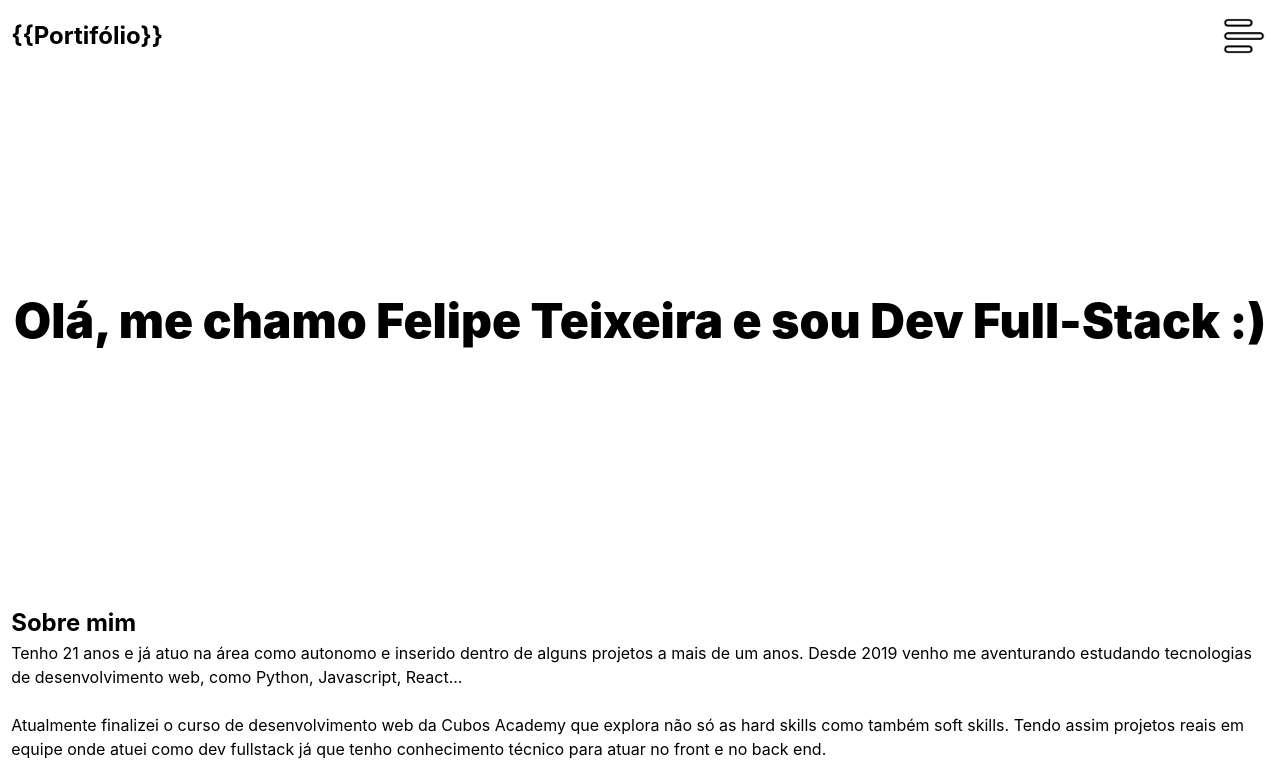
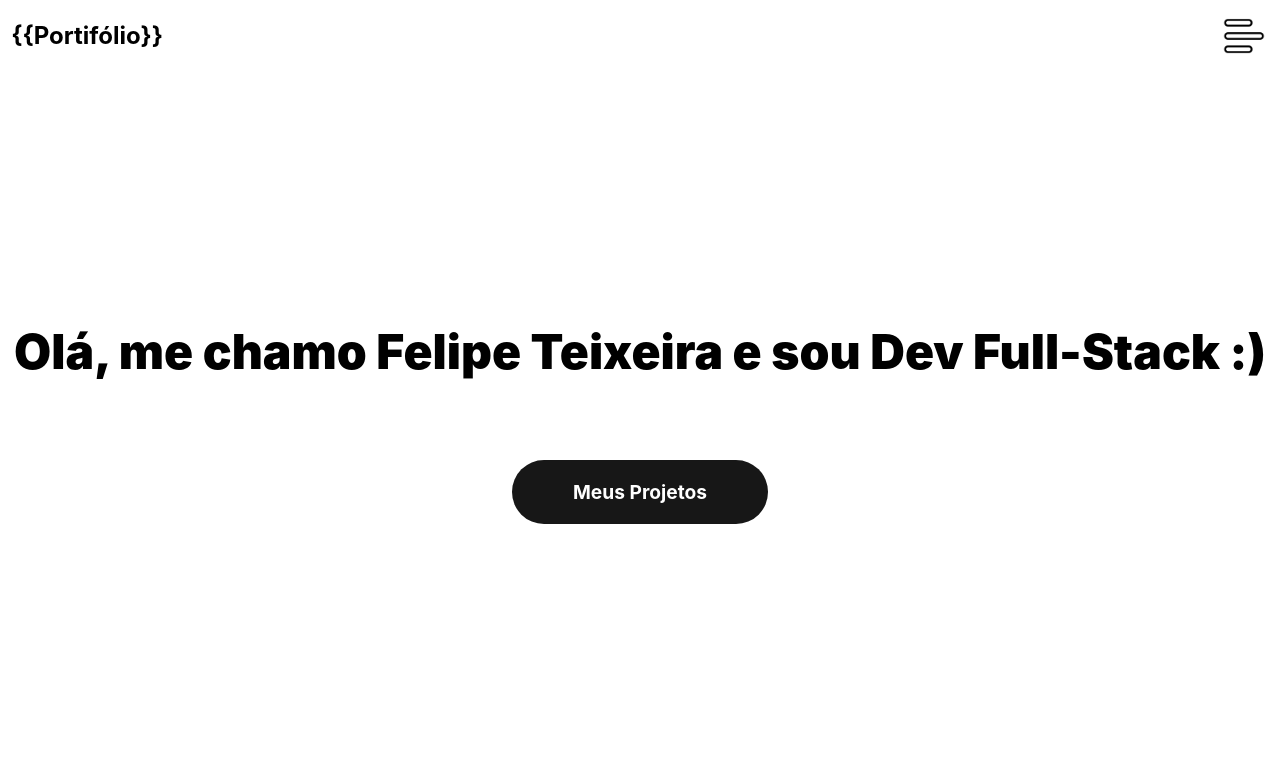
Before and after one commit to Feppeli/portifolio, a React (Vite) app: page / in a window 1280 px wide. Shown: the top 774 px of the page. Built offline with nearby package versions, Linux system fonts and the light colour scheme.

Commit message:
refact and build features

```diff
--- a/src/App.css
+++ b/src/App.css
@@ -13,7 +13,7 @@
   align-items: center;
   justify-content: space-between;
 }
-.brand button {
+.brand .menuButton {
   background: none;
   border: none;
   width: 50px;
@@ -29,8 +29,9 @@
   height: 50px;
 }
 
+/* Main */
 main {
-  height: 65vh;
+  height: 88vh;
   display: flex;
   flex-direction: column;
   align-items: center;
@@ -40,4 +41,42 @@
   font-weight: 900;
   line-height: 3.5rem;
   font-size: 3rem;
+}
+main .buttonBox {
+  margin-top: 5rem;
+  background: #171717;
+  height: 4rem;
+  width: 16rem;
+  border-radius: 50px;
+}
+main .buttonBox a {
+  height: 100%;
+  width: 100%;
+  color: #fff;
+  text-decoration: none;
+  cursor: pointer;
+  text-align: center;
+  display: flex;
+  align-items: center;
+  justify-content: center;
+  flex-direction: column;
+  font-size: 1.2rem;
+  font-weight: bold;
+}
+
+/* ABOUT */
+.about {
+  margin: 0;
+  padding: 0;
+  width: 100vw;
+  background: #171717;
+}
+.about .imageBox {
+  display: flex;
+  align-items: center;
+  justify-content: center;
+}
+.about img {
+  max-width: 90vw;
+  border-radius: 8px;
 }/*# sourceMappingURL=App.css.map */
--- a/src/App.jsx
+++ b/src/App.jsx
@@ -1,5 +1,6 @@
 import './App.css'
 import menuIcon from './assets/icons/interface.png'
+import perfilImage from './assets/Perfil image.png'
 
 function App() {
 
@@ -9,24 +10,28 @@
 
   const brand = '{{Portifólio}}'
   return (
-    <section className='container'>
-      <nav>
+    <section >
+      <nav className='container'>
         <div className="brand">
           <h2>{brand}</h2>
-          <button onClick={menuButton}>
+          <button className='menuButton' onClick={menuButton}>
             <img src={menuIcon} alt="" />
           </button>
         </div>
       </nav>
 
 
-      <main>
+      <main className='container'>
         <h1>Olá, me chamo Felipe Teixeira e sou Dev Full-Stack :)</h1>
+
+        <div className='buttonBox'>
+          <a href="#projects">Meus Projetos</a>
+        </div>
       </main>
 
       <section className='about'>
         <div className='imageBox'>
-          <img src="" alt="" />
+          <img src={perfilImage} alt="" />
         </div>
         <div>
           <h2>Sobre mim</h2>
--- a/src/App.sass
+++ b/src/App.sass
@@ -12,7 +12,7 @@
     align-items: center
     justify-content: space-between
 
-    button
+    .menuButton
         background: none
         border: none
 
@@ -30,17 +30,59 @@
         width: 50px
         height: 50px
 
-
+/* Main */
 main
 
-    height: 65vh
+    height: 88vh
     display: flex
     flex-direction: column
     align-items: center
     justify-content: center
 
-
     h1
         font-weight: 900
         line-height: 3.5rem
         font-size: 3rem
+
+    .buttonBox
+        margin-top: 5rem
+        background: #171717
+        height: 4rem
+        width: 16rem
+
+        border-radius: 50px
+
+        a
+            height: 100%
+            width: 100%
+            color: #fff
+            text-decoration: none
+            cursor: pointer
+
+            text-align: center
+
+            display: flex
+            align-items: center
+            justify-content: center
+            flex-direction: column
+
+            font-size: 1.2rem
+            font-weight: bold
+
+/* ABOUT */
+.about
+
+    margin: 0
+    padding: 0
+    width: 100vw
+
+    background: #171717
+
+    .imageBox
+        display: flex
+        align-items: center
+        justify-content: center
+
+    img
+        max-width: 90vw
+        border-radius: 8px
```
Also changed, not shown: src/assets/Perfil image.png (added), 1 other file (tests, documents, lock files or other folders).
